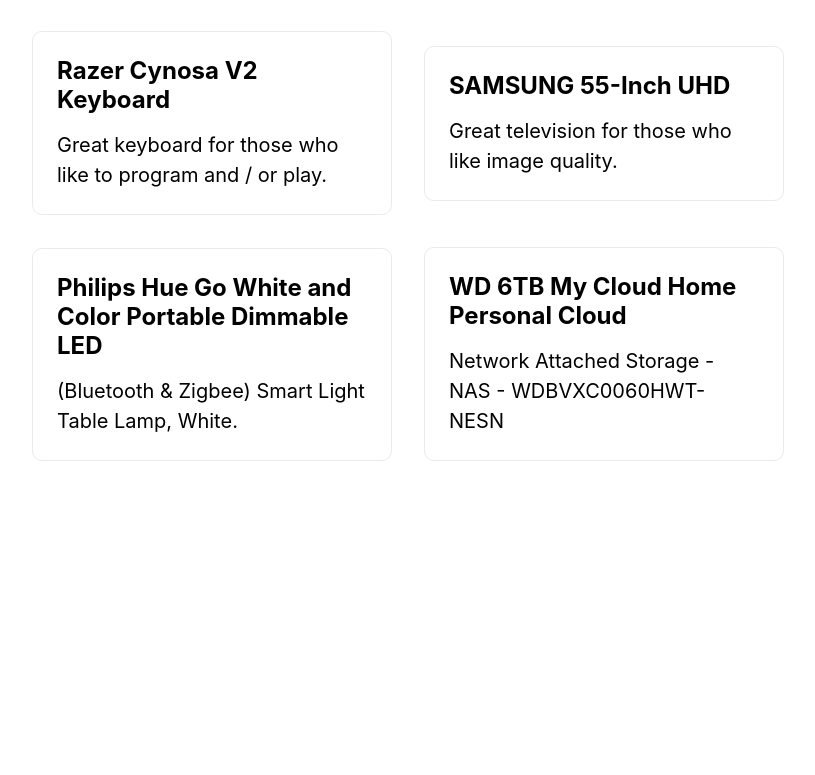
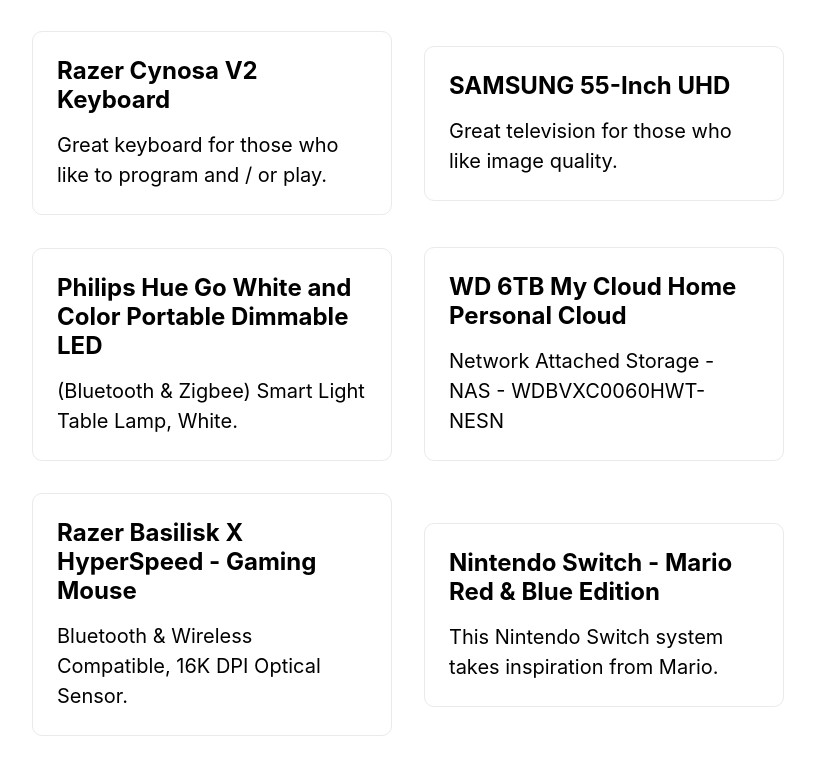
Before and after one commit to CarlosGatti/carlosgatti.github.io, a Next.js app: page /store in a window 1280 px wide. Shown: the part 651-1426 px from the top of the page, without its empty margins (232-1047 px from the left). Before the commit the page ends 1208 px from the top, so only its background shows below. Built offline with nearby package versions, Linux system fonts and the light colour scheme.

Commit message:
Update components

```diff
--- /dev/null
+++ b/components/Footer.js
@@ -0,0 +1,19 @@
+// components/Footer.js
+
+const footerStyle = {
+    backgroundColor: "gray",
+    color: "white",
+    width: "100%",
+    height: "60px"
+  };
+
+  const Footer = () => (
+    <div className="NavBar" style={footerStyle}>
+
+
+
+
+    </div>
+  );
+
+  export default Footer;
--- /dev/null
+++ b/components/Header.js
@@ -0,0 +1,21 @@
+// components/Header.js
+import Head from 'next/head'
+
+const headerStyle = {
+    backgroundColor: "blue",
+    color: "white",
+    width: "100%",
+    height: "50px"
+  };
+
+  const Header = () => (
+
+    <Head>
+        <title class="next-head"></title>
+        <link rel="icon" href="/favicon.ico" />
+    </Head>
+
+
+  );
+
+  export default Header;
--- /dev/null
+++ b/components/Layout.js
@@ -0,0 +1,34 @@
+// components/Layout.js
+
+import Header from "./Header";
+
+import Footer from "./Footer";
+
+
+import NavBar from "./NavBar";
+
+const layoutStyle = {
+  display: "flex",
+  flexDirection: "column",
+  height: "100%",
+  width: "100%"
+};
+
+const contentStyle = {
+  flex: 1,
+  display: "flex",
+  flexDirection: "column"
+};
+
+const Layout = props => (
+  <div className="Layout" style={layoutStyle}>
+    <Header />
+
+    <div className="Content" style={contentStyle}>
+      {props.children}
+    </div>
+
+  </div>
+);
+
+export default Layout;
--- /dev/null
+++ b/components/Navbar.js
@@ -0,0 +1,19 @@
+// components/NavBar.js
+
+const navBarStyle = {
+    backgroundColor: "gray",
+    color: "white",
+    width: "100%",
+    height: "60px"
+  };
+
+  const NavBar = () => (
+    <div className="NavBar" style={navBarStyle}>
+
+
+
+
+    </div>
+  );
+
+  export default NavBar;
--- a/pages/store.js
+++ b/pages/store.js
@@ -1,13 +1,13 @@
-import Head from 'next/head'
+
+
+// pages/index.js
+
+import Layout from "../components/Layout";
 import styles from '../styles/Home.module.css'
 
-export default function Home() {
-  return (
-    <div className={styles.container}>
-      <Head>
-        <title>Store - Carlos Gatti</title>
-        <link rel="icon" href="/favicon.ico" />
-      </Head>
+const Store = () => <Layout>
+
+<div className={styles.container}>
 
       <main className={styles.main}>
 
@@ -59,8 +59,21 @@
             <p>Network Attached Storage - NAS - WDBVXC0060HWT-NESN</p>
           </a>
 
+          <a href="https://amzn.to/2NXHpY3" className={styles.card}>
+            <h3>Razer Basilisk X HyperSpeed - Gaming Mouse</h3>
+            <p>Bluetooth & Wireless Compatible, 16K DPI Optical Sensor.</p>
+          </a>
+
+          <a href="https://amzn.to/2NBUlTy" className={styles.card}>
+            <h3>Nintendo Switch - Mario Red & Blue Edition</h3>
+            <p>This Nintendo Switch system takes inspiration from Mario.</p>
+          </a>
+
+
         </div>
       </main>
     </div>
-  )
-}
+
+</Layout>;
+
+export default Store;
```
Also changed, not shown: pages/index.js (+9 -10 lines), pages/resume.js (added, +30 -0 lines).
